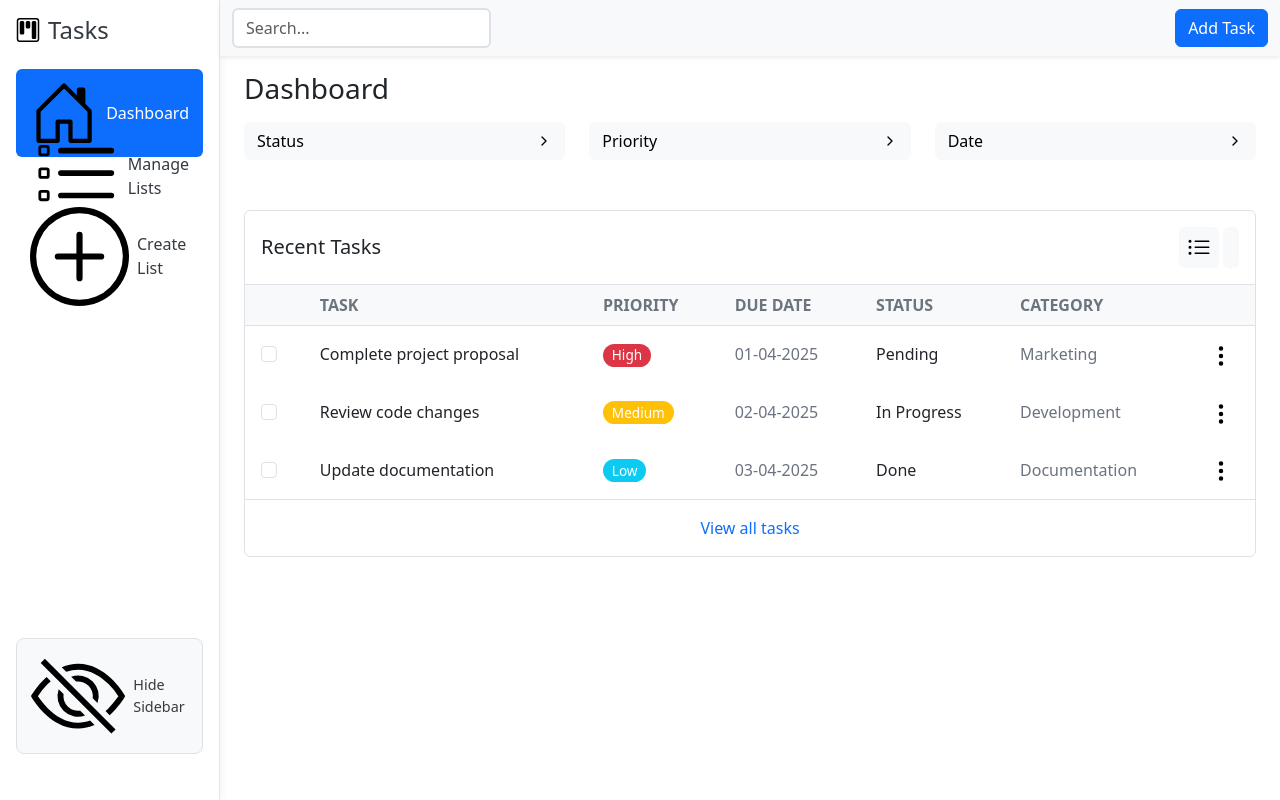
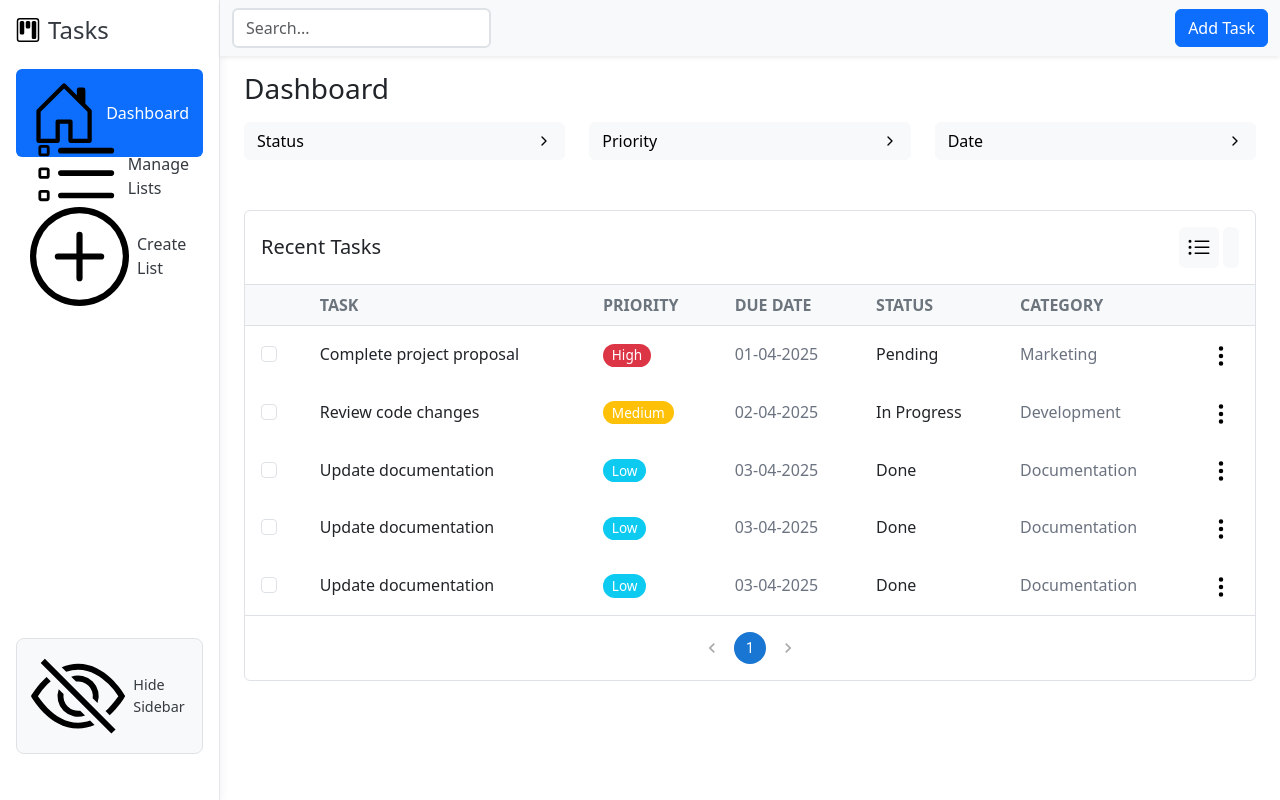
Before and after one commit to zeyadwaled25/Task-Management-System, a React (Vite) app: page / in a window 1280 px wide. Built offline with nearby package versions, Linux system fonts and the light colour scheme; data requests are answered from the project's data file.

Commit message:
create pagination

```diff
--- a/package.json
+++ b/package.json
@@ -10,6 +10,9 @@
     "preview": "vite preview"
   },
   "dependencies": {
+    "@emotion/react": "^11.14.0",
+    "@emotion/styled": "^11.14.0",
+    "@mui/material": "^7.0.2",
     "axios": "^1.8.4",
     "bootstrap": "^5.3.5",
     "framer-motion": "^12.6.5",
--- a/src/components/Table/Table.css
+++ b/src/components/Table/Table.css
@@ -76,3 +76,8 @@
   width: fit-content;
   margin: 0 auto;
 }
+
+.pagination {
+  margin: 0 auto;
+  width: fit-content;
+}
--- a/src/components/Table/Table.jsx
+++ b/src/components/Table/Table.jsx
@@ -1,9 +1,11 @@
-import { useState } from "react";
+import { useEffect, useState } from "react";
 import Filter from "./Filter";
 import "./Table.css";
 import { Grid3x3Gap, ListUl, ThreeDotsVertical } from "react-bootstrap-icons";
+import { Pagination } from "@mui/material";
 
 function Table() {
+  const tableSize = 5
   const [tasks, setTasks] = useState([
     {
       id: 1,
@@ -31,8 +33,42 @@ function Table() {
       date: "03-04-2025",
       gategory: "Documentation",
       selected: false,
+    },
+    {
+      id: 4,
+      name: "Update documentation",
+      priority: "Low",
+      status: "Done",
+      date: "03-04-2025",
+      gategory: "Documentation",
+      selected: false,
+    },
+    {
+      id: 5,
+      name: "Update documentation",
+      priority: "Low",
+      status: "Done",
+      date: "03-04-2025",
+      gategory: "Documentation",
+      selected: false,
     }
   ]);
+  const [pagination, setPagination] = useState({
+    count: Math.ceil(tasks.length / tableSize),
+    from: 0,
+    to: tableSize
+  })
+  useEffect(() => {
+    setPagination(prev => ({
+      ...prev,
+      count: Math.ceil(tasks.length / tableSize)
+    }));
+  }, [tasks.length]);
+  const handlePagination = (e, page) => {
+    const from = (page - 1) * tableSize
+    const to = from + tableSize
+    setPagination({...pagination, from, to})
+  }
 
   const [filterOptions, setFilterOptions] = useState({
     priority: "",
@@ -65,7 +101,7 @@ function Table() {
     });
 
   return (
-    <div className="table-container py-3 px-4">
+    <div className="table-container py-3 px-4 pb-0">
       <Filter
         filterOptions={filterOptions}
         setFilterOptions={setFilterOptions}
@@ -98,7 +134,7 @@ function Table() {
               </tr>
             </thead>
             <tbody>
-              {filteredTasks.map((task) => (
+              {filteredTasks.slice(pagination.from, pagination.to).map((task) => (
                 <tr
                   key={task.id}
                   className={task.selected ? "table-active" : ""}
@@ -137,8 +173,10 @@ function Table() {
             </tbody>
           </table>
         </div>
-        <div className="view-all p-3 text-center border-top">
-          <p className="mb-0 text-primary">View all tasks</p>
+        <div className="view-all p-3 border-top">
+          <Pagination count={pagination.count} color="primary" className="pagination"
+            onChange={handlePagination}
+          />
         </div>
       </div>
     </div>
```
Also changed, not shown: 1 other file (tests, documents, lock files or other folders).
